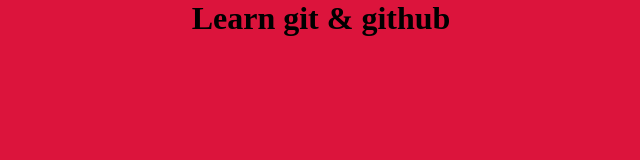
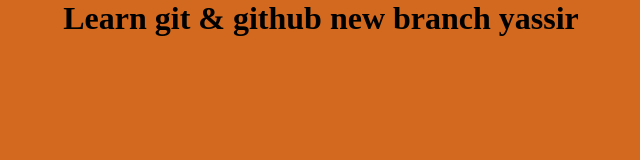
Before and after one commit to YassirMerzoug/myproject, a plain HTML site: page index.html in a window 1280 px wide. Shown: the whole page, without its empty margins (319-959 px from the left). Drawn offline with Linux system fonts and the light colour scheme.

Commit message:
changing the title and backgound color for yassir branch

```diff
--- a/index.html
+++ b/index.html
@@ -7,7 +7,7 @@
     <link rel="stylesheet" href="style.css" />
   </head>
   <body>
-    <h1>Learn git & github</h1>
+    <h1>Learn git & github new branch yassir</h1>
     <div class="header">
       <div class="container"></div>
     </div>
--- a/style.css
+++ b/style.css
@@ -5,7 +5,7 @@
 }
 
 body {
-  background-color: crimson;
+  background-color: chocolate;
 }
 
 h1 {
```
